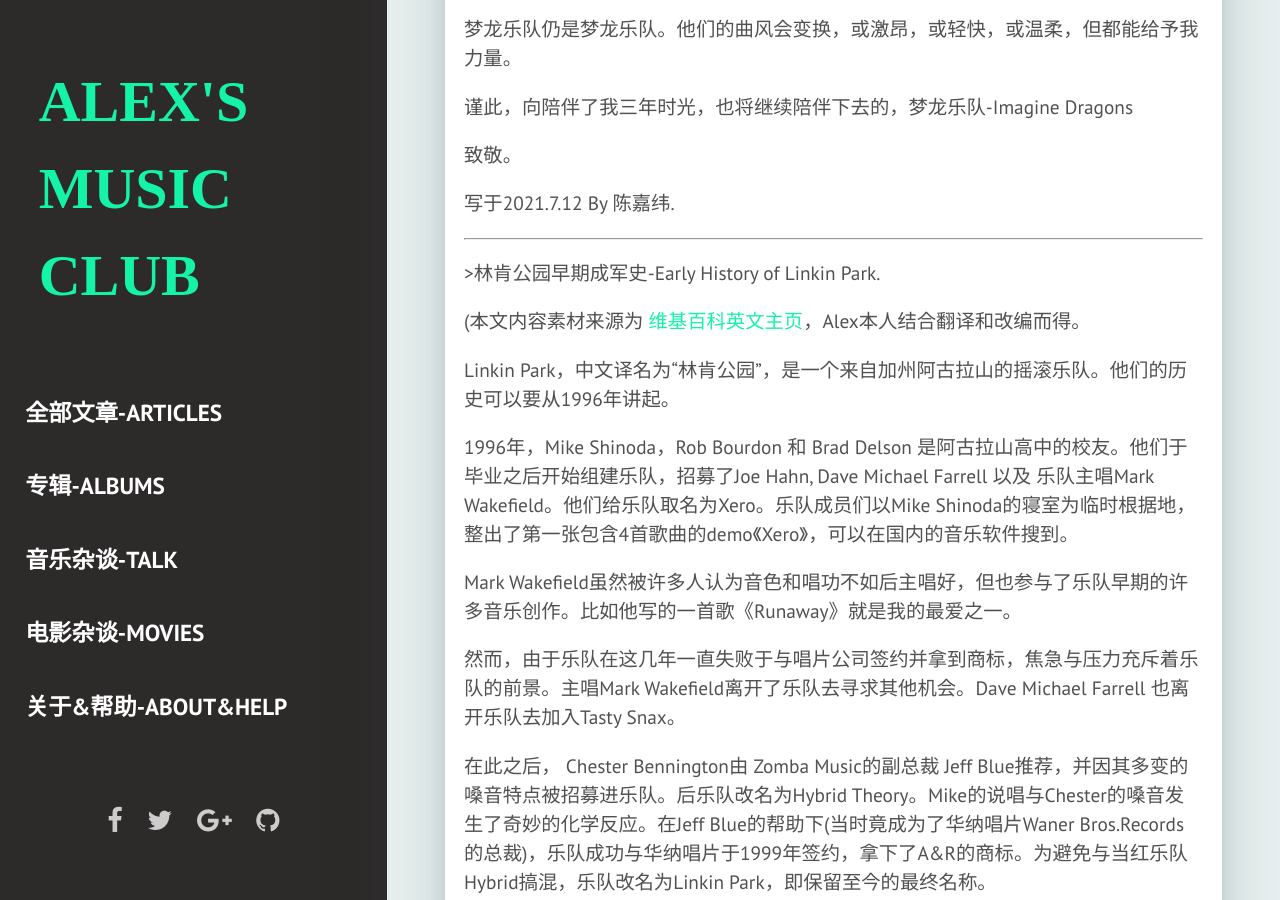
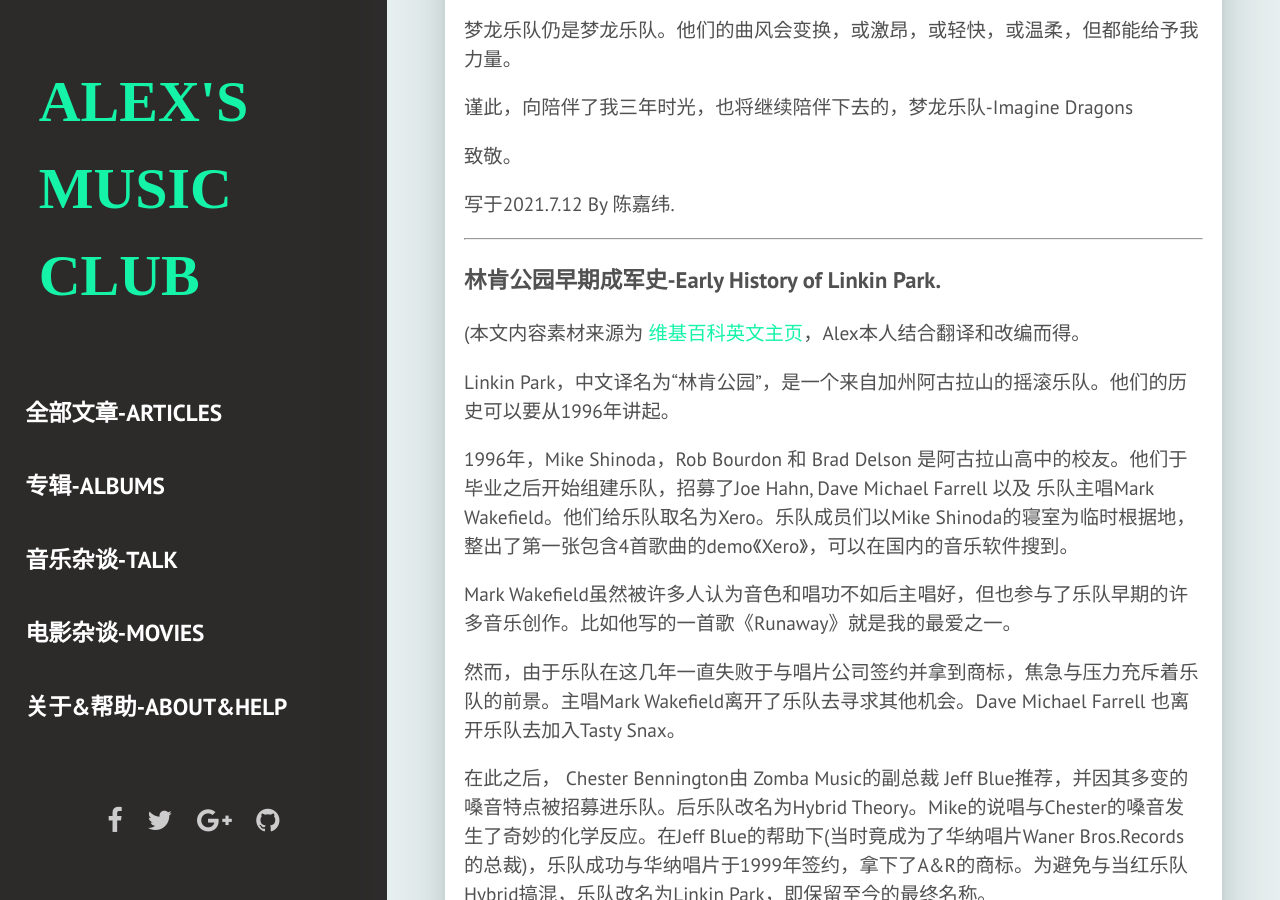
Before and after one commit to AlexJWC/AAAlexJWC.github.io, a Jekyll site: the page built from _pages/talk.html, in a window 1280 px wide and 900 px high, scrolled down 2391 px. Built offline with Jekyll 4.4.1, drawn with Linux system fonts in a browser that asks for light colours; some web fonts are replaced.

Commit message:
correction

```diff
--- a/_pages/talk.html
+++ b/_pages/talk.html
@@ -8,6 +8,7 @@
 一、[我与梦龙乐队-Imagine Dragons and Me.](#aa)
 
 二、[林肯公园早期成军史-Early History of Linkin Park.](#bb)
+
 ---
 
 ### <a name="cc"></a> 我与梦龙乐队-Imagine Dragons and Me.
@@ -53,7 +54,7 @@
 
 ---
 
-<a name="bb"></a>>林肯公园早期成军史-Early History of Linkin Park.
+### <a name="bb"></a>林肯公园早期成军史-Early History of Linkin Park.
 
 (本文内容素材来源为 <a href="https://en.wikipedia.org/wiki/Linkin_Park">维基百科英文主页</a>，Alex本人结合翻译和改编而得。
 
```
